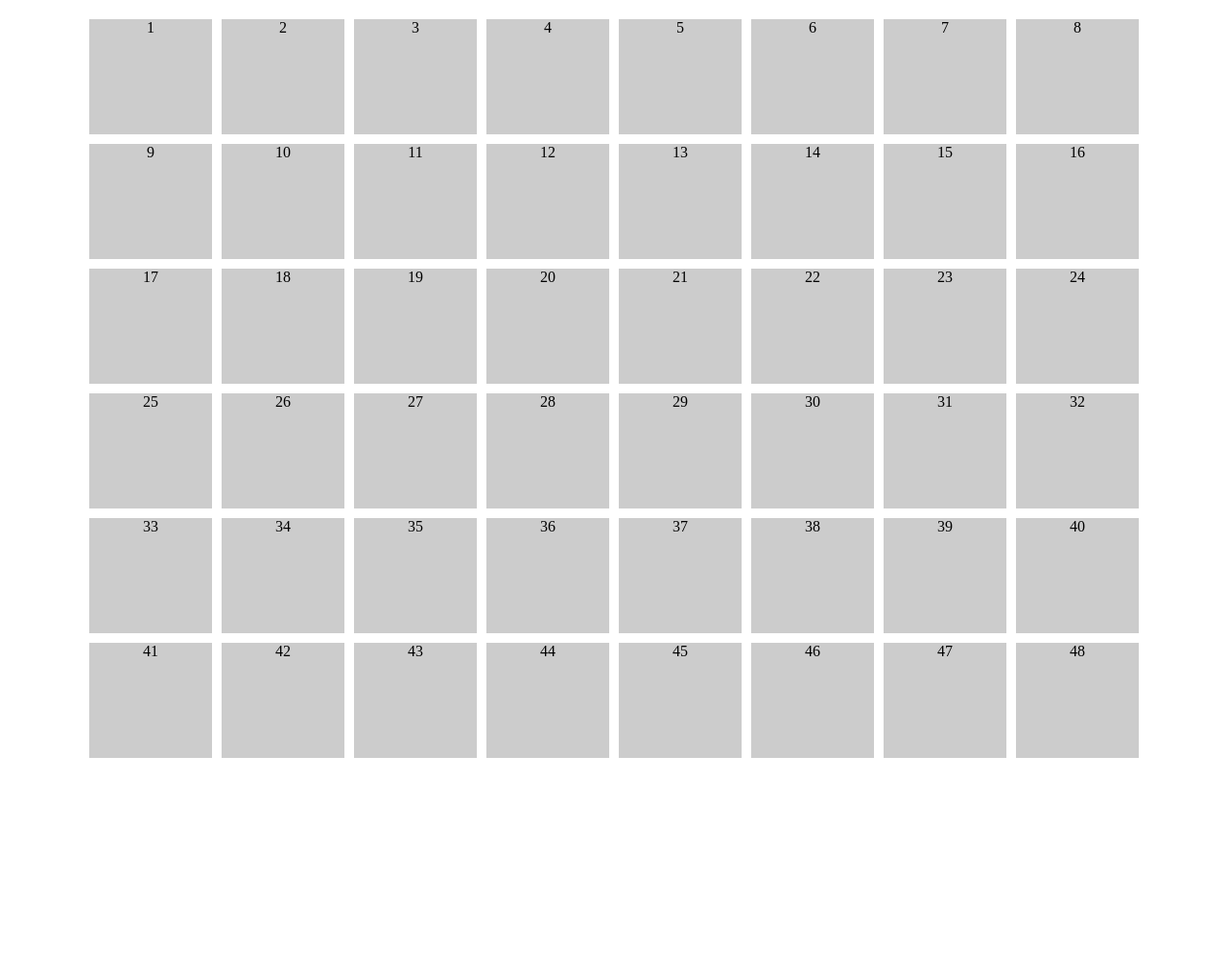
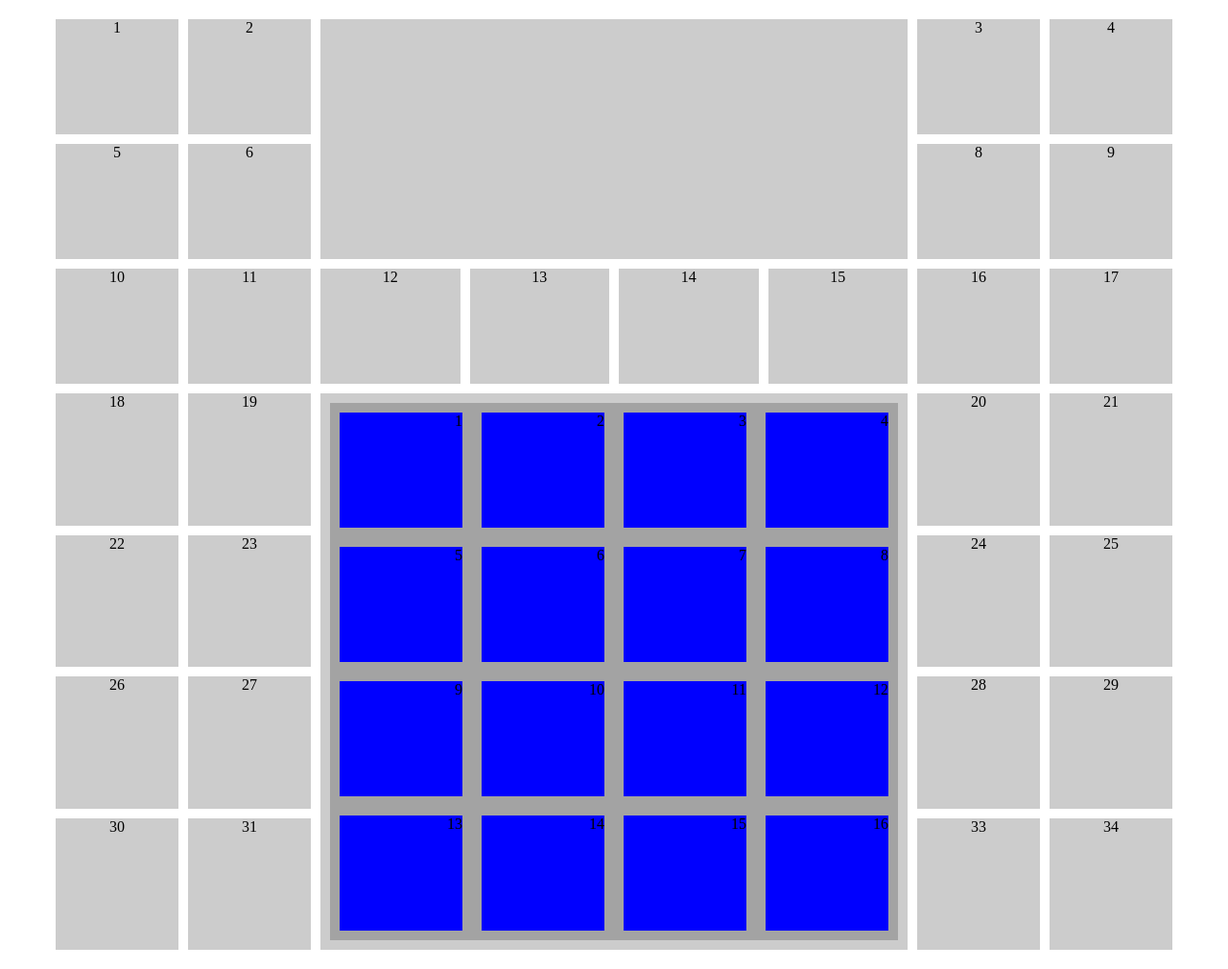
Before and after one commit to thomaszampa/ZPC, a plain HTML site: page index.html in a window 1280 px wide. Shown: the whole page at 96% size. Before the commit the page ends 810 px from the top, so only its background shows below. Drawn offline with nearby package versions, Linux system fonts and the light colour scheme; files that its build step writes are made by us from their sources.

Commit message:
Pad grid complete -- interface grid working

```diff
--- a/grid.css
+++ b/grid.css
@@ -13,5 +13,35 @@
 .grid-container div {
   min-height: 15vh;
   min-width: 10vw;
+
   background-color: rgba(0, 0, 0, 0.2);
 }
+
+.pad-container {
+  display: grid;
+  grid-template-columns: auto auto auto auto;
+  grid-gap: 20px;
+
+  justify-content: center;
+  text-align: right;
+
+  padding: 10px;
+  margin: 10px;
+
+  background-color: rgba(0, 0, 0, 0.5);
+}
+
+.pad-container div {
+  min-height: 15vh;
+  min-width: 10vw;
+
+  background-color: blue;
+}
+
+.item-43 {
+  grid-area: 4 / 3 / 8 / 7;
+}
+
+.item-11 {
+  grid-area: 3 / 3 / 1 / 7;
+}
--- a/index.html
+++ b/index.html
@@ -4,6 +4,7 @@
     <meta charset="UTF-8" />
     <title>ZPC</title>
     <link rel="stylesheet" type="text/css" href="grid.css" />
+    <link rel="stylesheet" type="text/scss" href="style.scss" />
   </head>
   <body>
     <div class="grid-container">
@@ -13,7 +14,7 @@
       <div>4</div>
       <div>5</div>
       <div>6</div>
-      <div>7</div>
+      <div class="item-11"></div>
       <div>8</div>
       <div>9</div>
       <div>10</div>
@@ -38,23 +39,28 @@
       <div>29</div>
       <div>30</div>
       <div>31</div>
-      <div>32</div>
+      <div class="item-43">
+        <div class="pad-container">
+          <div>1</div>
+          <div>2</div>
+          <div>3</div>
+          <div>4</div>
+          <div>5</div>
+          <div>6</div>
+          <div>7</div>
+          <div>8</div>
+          <div>9</div>
+          <div>10</div>
+          <div>11</div>
+          <div>12</div>
+          <div>13</div>
+          <div>14</div>
+          <div>15</div>
+          <div>16</div>
+        </div>
+      </div>
       <div>33</div>
       <div>34</div>
-      <div>35</div>
-      <div>36</div>
-      <div>37</div>
-      <div>38</div>
-      <div>39</div>
-      <div>40</div>
-      <div>41</div>
-      <div>42</div>
-      <div>43</div>
-      <div>44</div>
-      <div>45</div>
-      <div>46</div>
-      <div>47</div>
-      <div>48</div>
     </div>
     <script type="text/javascript"></script>
   </body>
```
Also changed, not shown: style.scss (added).
